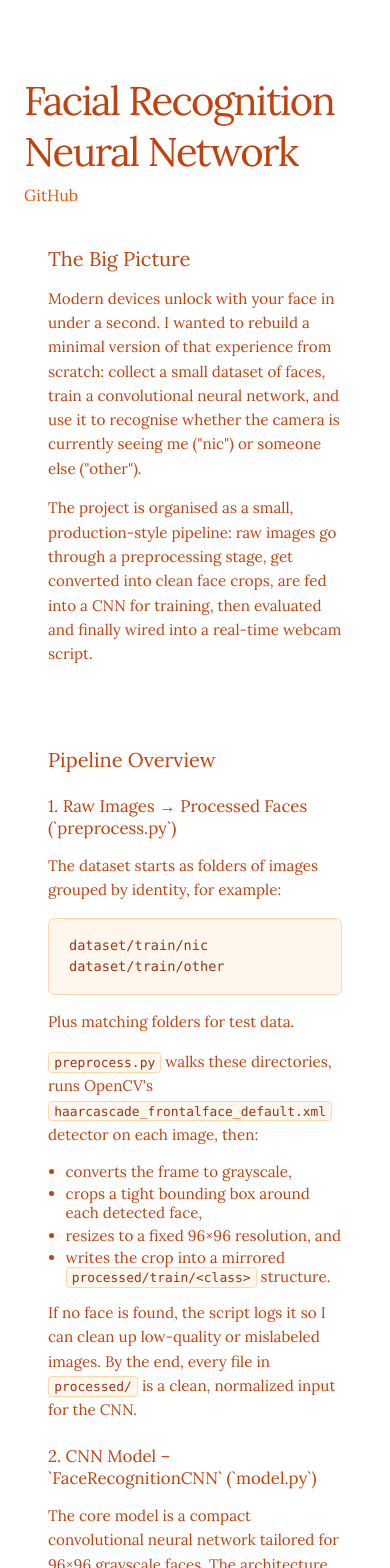
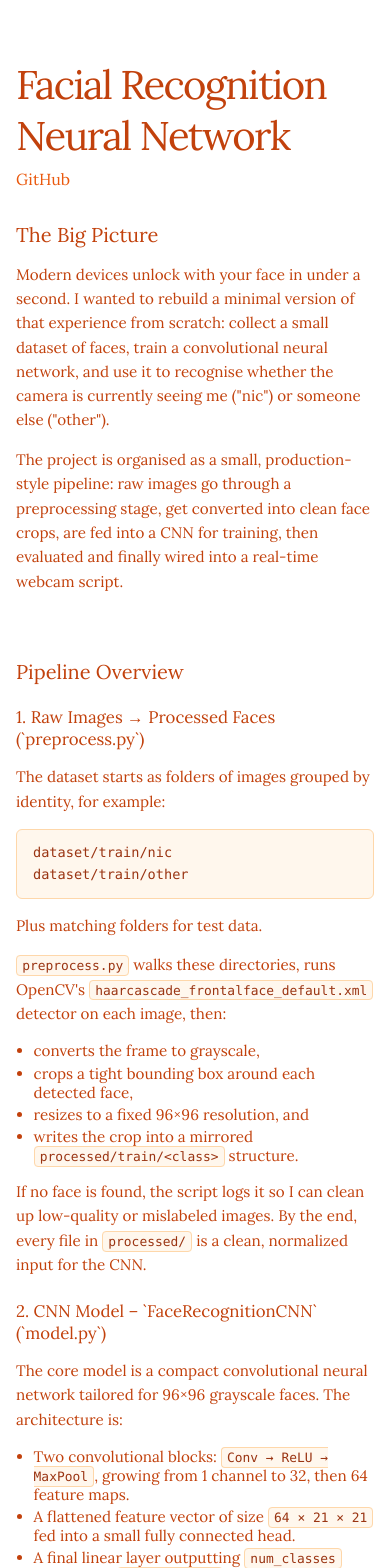
Before and after one commit to nicholaschen09/facial-recognition-neural-network, a Next.js app in the folder site/: page / in a window 390 px wide. Shown: the top 1568 px of the page. Built offline with nearby package versions, Linux system fonts and the light colour scheme.

Commit message:
fix width

```diff
--- a/site/app/globals.css
+++ b/site/app/globals.css
@@ -170,13 +170,25 @@ pre code {
 }
 
 .footer {
-  margin-top: 3rem;
+  margin-top: 1rem;
   font-size: 0.8rem;
   color: #ea580c;
 }
 
 @media (max-width: 640px) {
+  .page {
+    padding: 32px 16px 60px;
+  }
+
   .section {
-    padding: 1.5rem;
+    padding: 1rem 0;
+  }
+
+  pre {
+    padding: 0.75rem 1rem;
+  }
+
+  code {
+    word-break: break-word;
   }
 }
```
